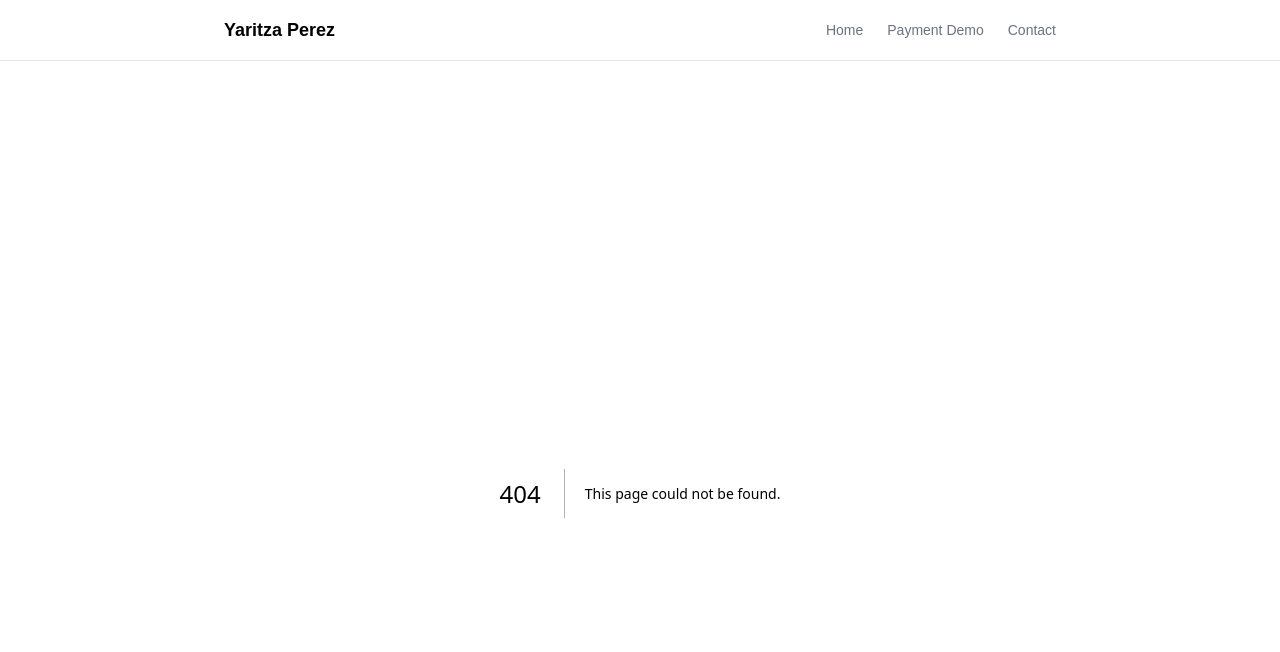
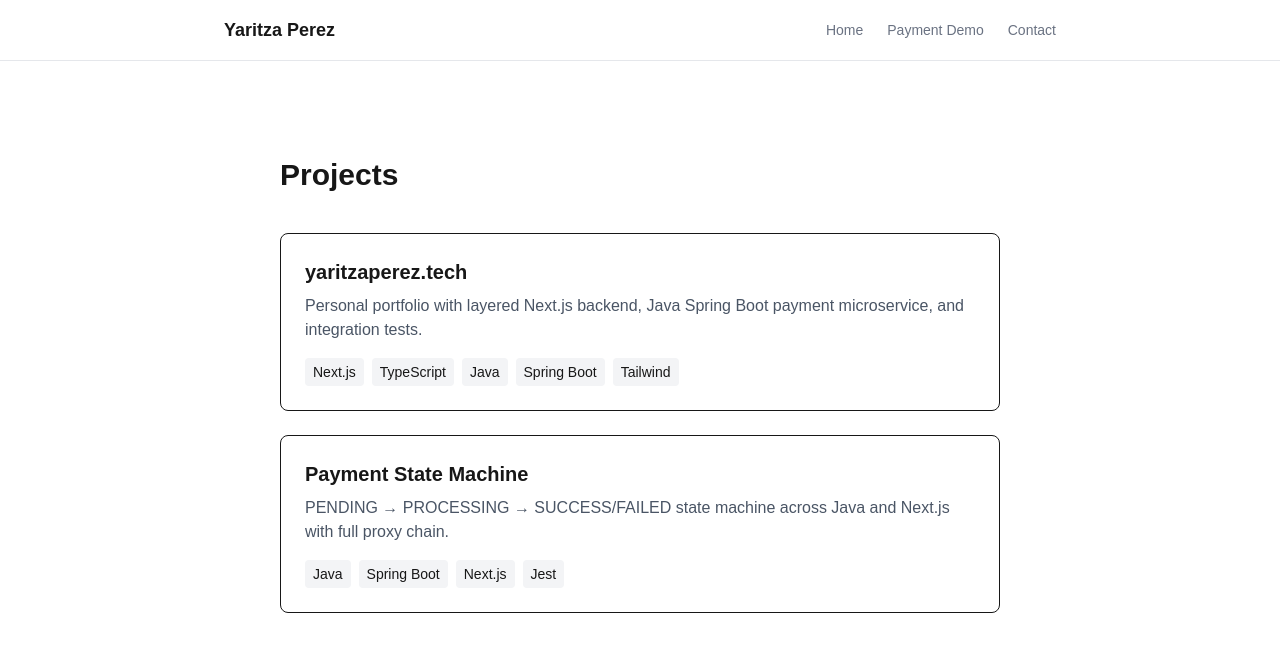
Before and after one commit to yaritzape9/PersonalWebsite, a Next.js app: page /projects in a window 1280 px wide. Before the commit this address had no page. Shown: the top 652 px of the page. Built offline with nearby package versions, Linux system fonts and the light colour scheme.

Commit message:
adding project data

```diff
--- /dev/null
+++ b/src/app/api/projects/route.ts
@@ -0,0 +1,13 @@
+import { projects } from "@/data/experience";
+import { NextResponse } from "next/server";
+
+export async function GET() {
+  try {
+    return NextResponse.json(projects);
+  } catch (error) {
+    return NextResponse.json(
+      { error: "Failed to fetch projects" },
+      { status: 500 }
+    );
+  }
+}
--- /dev/null
+++ b/src/app/projects/page.tsx
@@ -0,0 +1,22 @@
+import { projects } from "@/data/experience";
+
+export default function ProjectsPage() {
+  return (
+    <main className="max-w-3xl mx-auto px-6 py-16">
+      <h1 className="text-3xl font-bold mb-10">Projects</h1>
+      <div className="flex flex-col gap-6">
+        {projects.map((p) => (
+          <div key={p.title} className="border rounded-lg p-6">
+            <h2 className="text-xl font-semibold mb-2">{p.title}</h2>
+            <p className="text-gray-600 mb-4">{p.description}</p>
+            <div className="flex flex-wrap gap-2">
+              {p.technologies.map((t) => (
+                <span key={t} className="text-sm bg-gray-100 rounded px-2 py-1">{t}</span>
+              ))}
+            </div>
+          </div>
+        ))}
+      </div>
+    </main>
+  );
+}
--- a/src/data/experience.ts
+++ b/src/data/experience.ts
@@ -77,3 +77,16 @@ export const highlights: WorkHighlight[] = [
       "Led deprecation and migration of legacy API endpoints across multiple services, coordinating caller migrations and using feature flags to ensure safe production rollouts."
   }
 ]
+
+export const projects: Project[] = [
+  {
+    title: "yaritzaperez.tech",
+    description: "Personal portfolio with layered Next.js backend, Java Spring Boot payment microservice, and integration tests.",
+    technologies: ["Next.js", "TypeScript", "Java", "Spring Boot", "Tailwind"]
+  },
+  {
+    title: "Payment State Machine",
+    description: "PENDING → PROCESSING → SUCCESS/FAILED state machine across Java and Next.js with full proxy chain.",
+    technologies: ["Java", "Spring Boot", "Next.js", "Jest"]
+  }
+]
```
Also changed, not shown: 1 other file (tests, documents, lock files or other folders).
